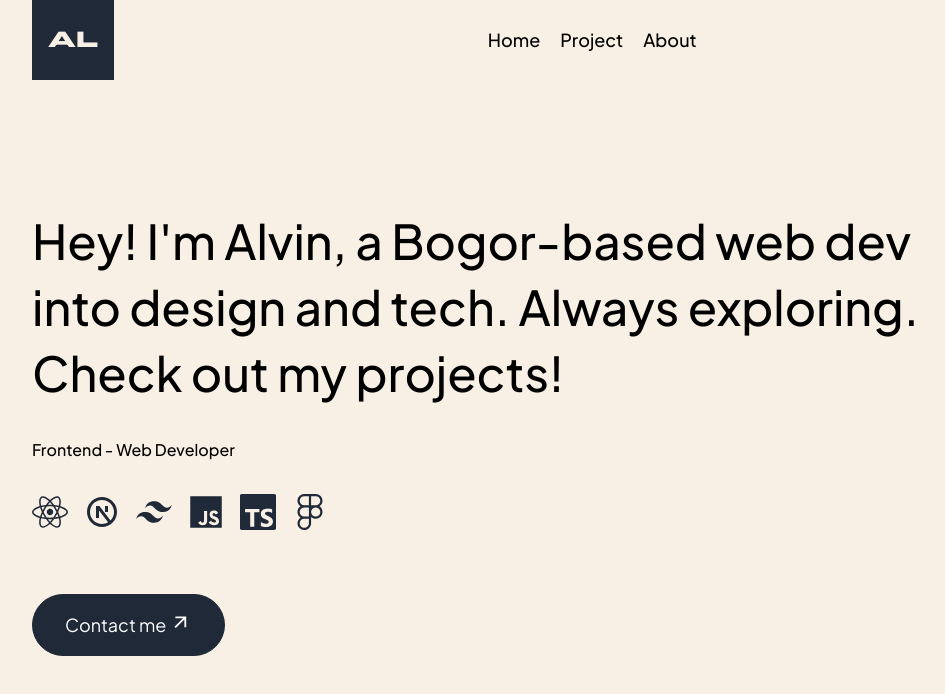
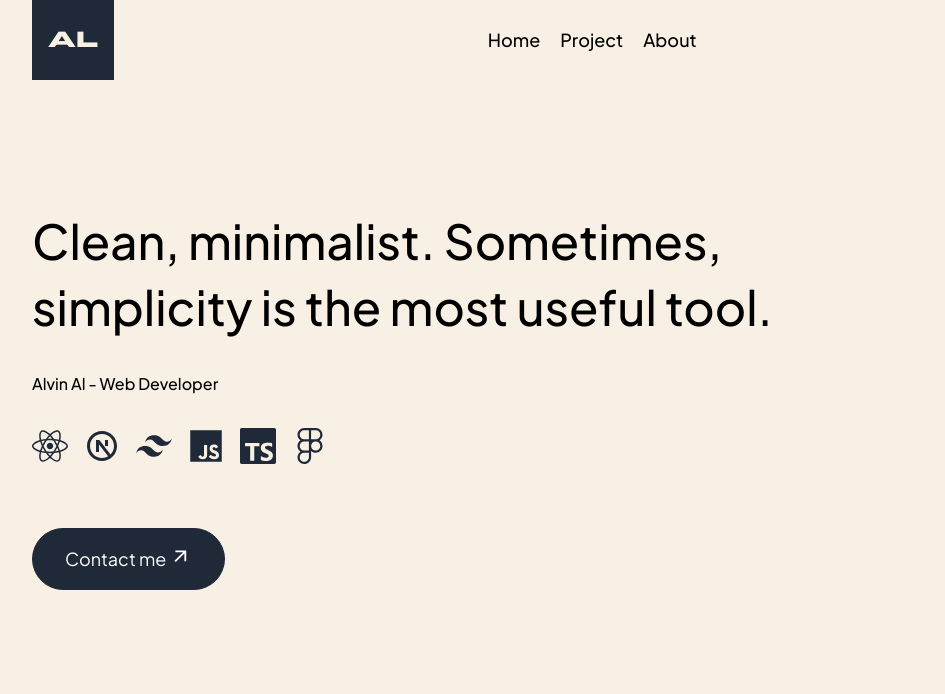
Before and after one commit to alvin-al/alvin-portfolio, a Next.js app: page /alt in a window 1280 px wide. Shown: the top 694 px of the page, without its empty margins (48-993 px from the left). Built offline with nearby package versions, Linux system fonts and the light colour scheme.

Commit message:
Edit text

```diff
--- a/components/alt_page/Homepage.tsx
+++ b/components/alt_page/Homepage.tsx
@@ -11,10 +11,10 @@ const Homepage = () => {
       {/* title */}
       <div className='flex flex-col gap-8'>
         <p className='text-5xl w-4/5 leading-snug font-medium'>
-          Hey! I'm Alvin, a Bogor-based web dev into design and tech. Always
-          exploring. Check out my projects!
+          Clean, minimalist.
+          Sometimes, simplicity is the most useful tool.
         </p>
-        <p className='text-base font-medium'>Frontend - Web Developer</p>
+        <p className='text-base font-medium'>Alvin Al - Web Developer</p>
         <div className='w-fit h-fit flex gap-4 text-gray-800'>
           <FaReact size='1.5em' />
           <RiNextjsLine size='1.5em' />
```
